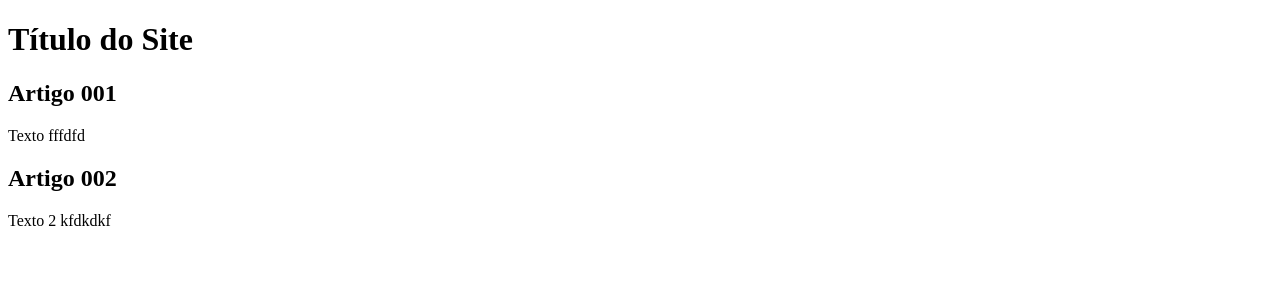
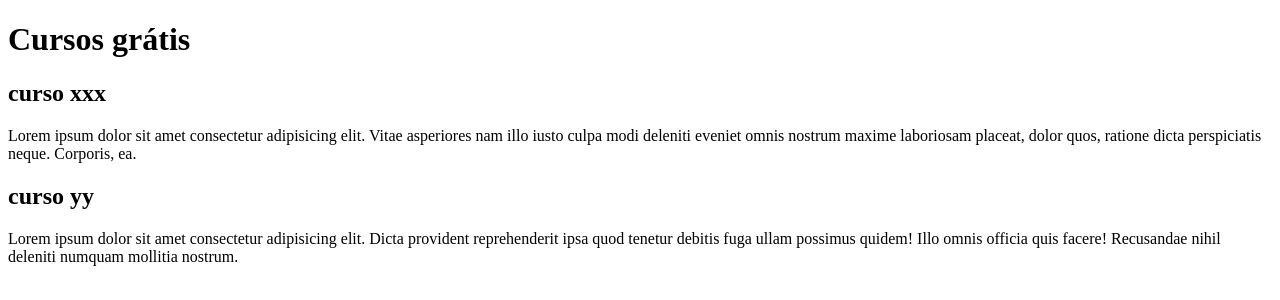
Before and after one commit to JoaoKothe/Projeto-Site, a plain HTML site: page index.html in a window 1280 px wide. Drawn offline with Linux system fonts and the light colour scheme.

Commit message:
comecei escrever o conteudo

```diff
--- a/index.html
+++ b/index.html
@@ -11,16 +11,20 @@
 <body>
     <main>
         <header>
-            <h1>Título do Site</h1>
+            <h1>Cursos grátis</h1>
         </header>
         <article>
-            <h2>Artigo 001
+            <h2>curso xxx
             </h2>
-            <p>Texto fffdfd</p>
+            <p>Lorem ipsum dolor sit amet consectetur adipisicing elit. Vitae asperiores nam illo iusto culpa modi
+                deleniti eveniet omnis nostrum maxime laboriosam placeat, dolor quos, ratione dicta perspiciatis neque.
+                Corporis, ea.</p>
         </article>
         <article>
-            <h1>Artigo 002</h1>
-            <p>Texto 2 kfdkdkf</p>
+            <h1>curso yy</h1>
+            <p>Lorem ipsum dolor sit amet consectetur adipisicing elit. Dicta provident reprehenderit ipsa quod tenetur
+                debitis fuga ullam possimus quidem! Illo omnis officia quis facere! Recusandae nihil deleniti numquam
+                mollitia nostrum.</p>
         </article>
     </main>
 </body>
```
